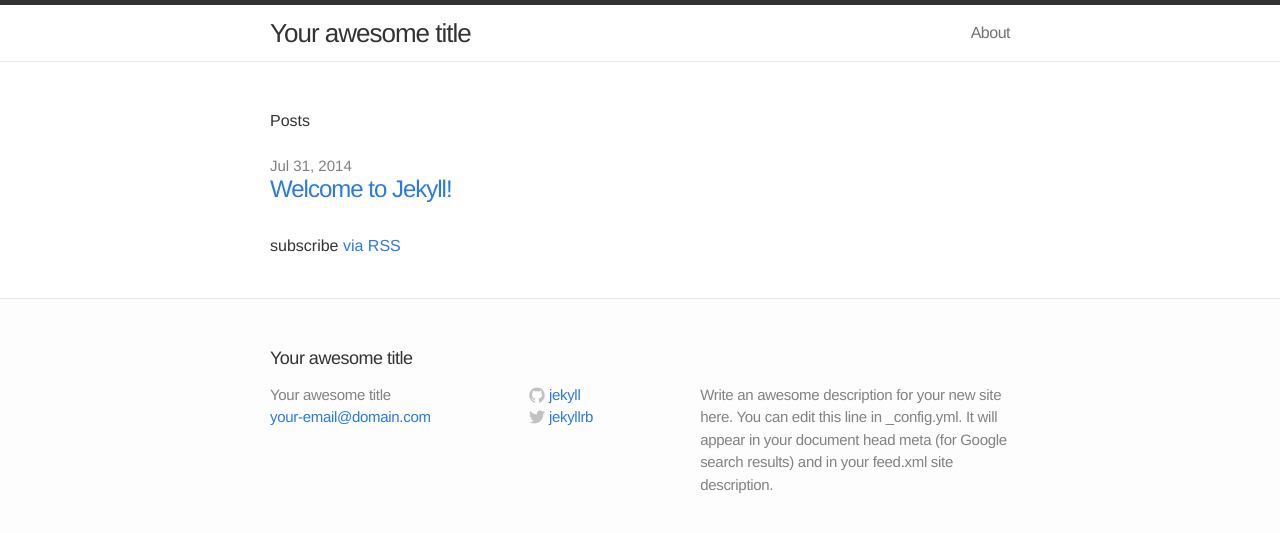
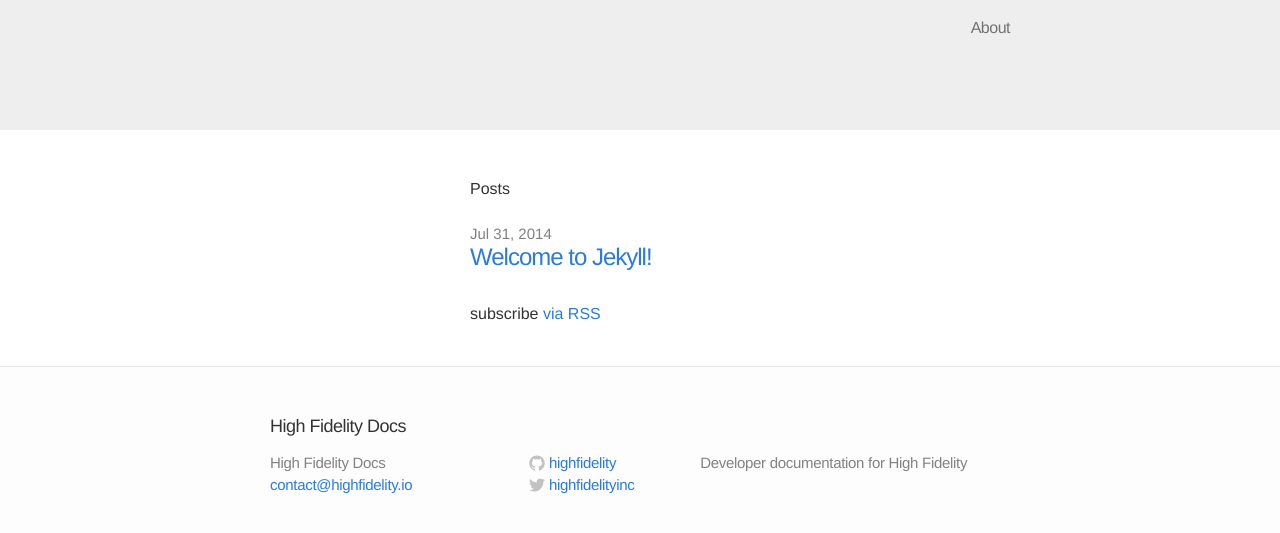
Before and after one commit to zzmp/hifi-docs, a Jekyll site: the page built from index.html, in a window 1280 px wide. Shown: the top 533 px of the page. Built offline with Jekyll 4.4.1, drawn with Linux system fonts in a browser that asks for light colours; a script that is not in the unit is left out; comment, search, counter and statistics services are not loaded.

Commit message:
base styles and configs

```diff
--- a/_config.yml
+++ b/_config.yml
@@ -1,12 +1,15 @@
 # Site settings
-title: Your awesome title
-email: your-email@domain.com
-description: "Write an awesome description for your new site here. You can edit this line in _config.yml. It will appear in your document head meta (for Google search results) and in your feed.xml site description."
-baseurl: ""
-url: "http://yourdomain.com"
-twitter_username: jekyllrb
-github_username:  jekyll
+title: High Fidelity Docs
+email: contact@highfidelity.io
+description: "Developer documentation for High Fidelity"
+baseurl: "http://docs.highfidelity.io"
+url: "http://docs.highfidelity.io"
+twitter_username: highfidelityinc
+github_username:  highfidelity
 
 # Build settings
 markdown: kramdown
 permalink: pretty
+
+# Content settings
+category-list: [api, c++, javascript]
--- a/_includes/header.html
+++ b/_includes/header.html
@@ -1,8 +1,6 @@
 <header class="site-header">
 
   <div class="wrap">
-
-    <a class="site-title" href="{{ site.baseurl }}/">{{ site.title }}</a>
 
     <nav class="site-nav">
       <a href="#" class="menu-icon">
@@ -16,7 +14,7 @@
             c0-0.82,0.665-1.484,1.484-1.484h15.031C17.335,12.031,18,12.696,18,13.516L18,13.516z"/>
         </svg>
       </a>
-      <div class="trigger">
+      <div class="">
         {% for page in site.pages %}
           {% if page.title %}<a class="page-link" href="{{ page.url | prepend: site.baseurl }}">{{ page.title }}</a>{% endif %}
         {% endfor %}
--- a/_layouts/default.html
+++ b/_layouts/default.html
@@ -8,8 +8,13 @@
     {% include header.html %}
 
     <div class="page-content">
-      <div class="wrap">
-      {{ content }}
+      <div class="wrap row">
+        <div id="index" class="col-md-3">
+          <!-- put index listing here -->
+        </div>
+        <div id="page" class="col-md-9">
+          {{ content }}
+        </div>
       </div>
     </div>
 
--- a/css/default.css
+++ b/css/default.css
@@ -41,10 +41,8 @@ a:visited { color: #205caa; }
 /* Site header */
 
 .site-header {
-  border-top: 5px solid #333;
-  border-bottom: 1px solid #e8e8e8;
-  min-height: 56px;
-  background-color: white;
+  min-height: 130px;
+  background-color: #EEE;
 }
 
 .site-title,
```
Also changed, not shown: 1 other file.
